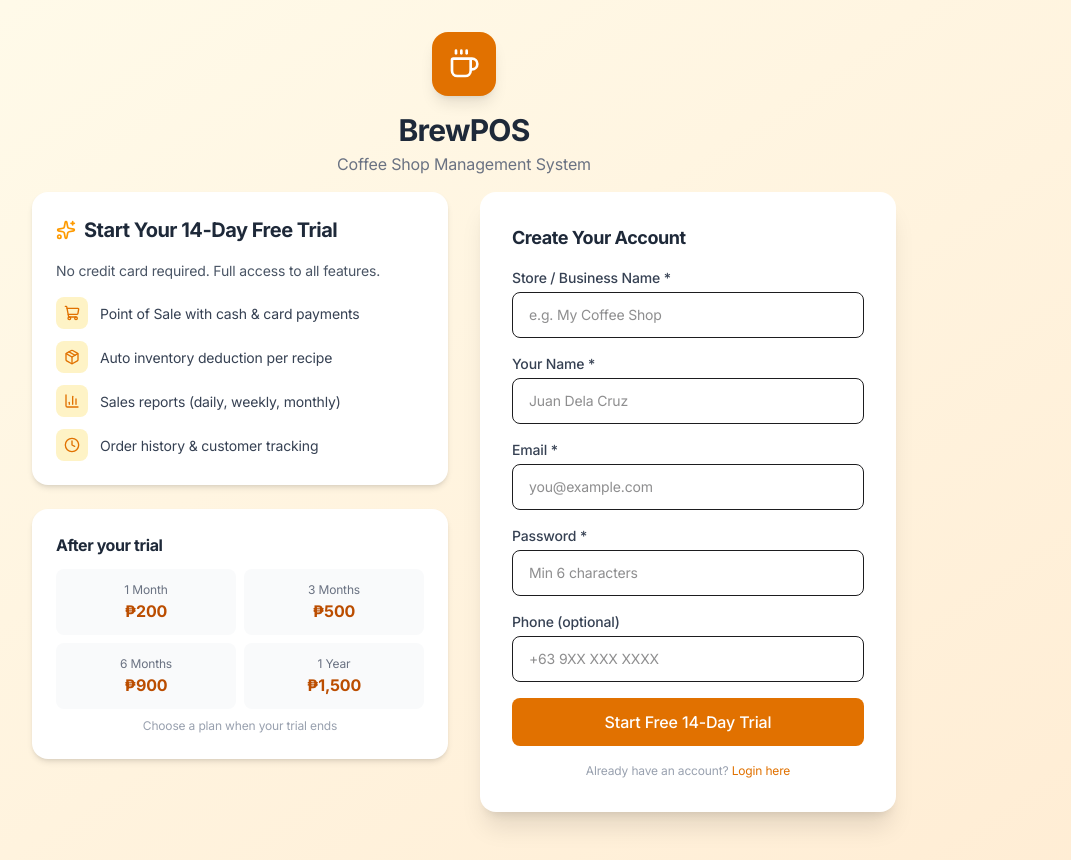
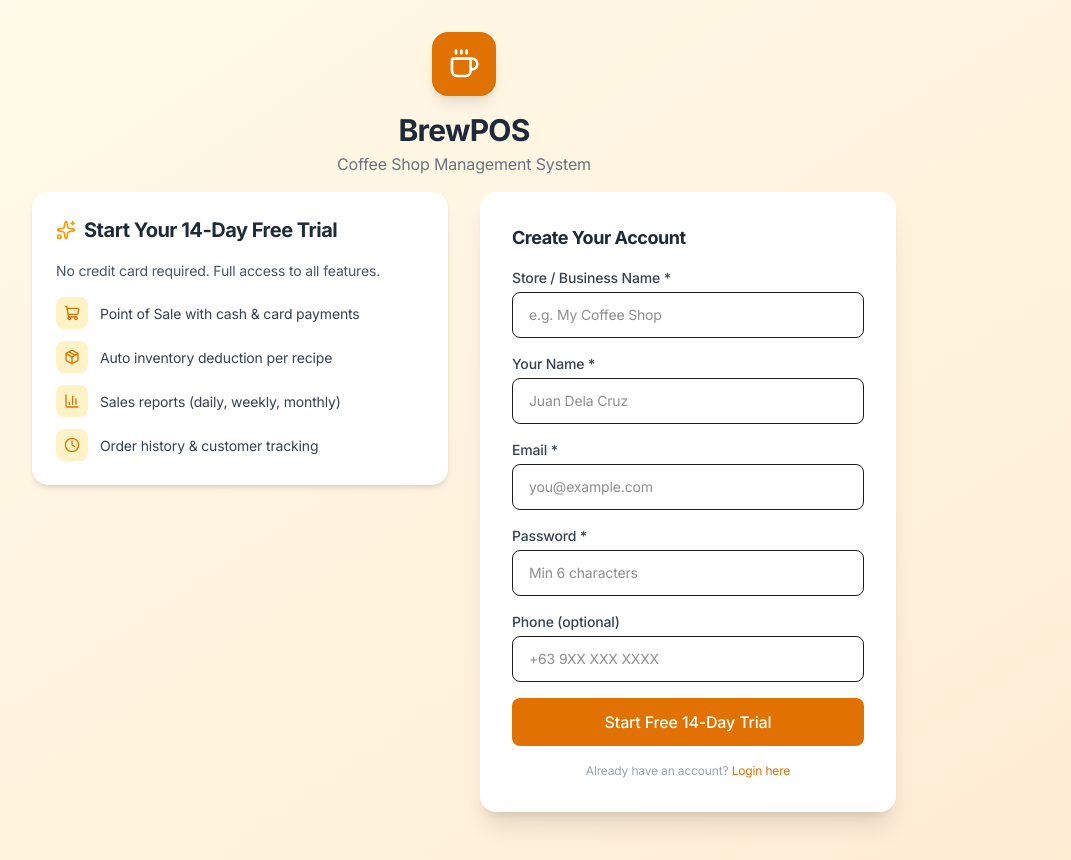
Before and after one commit to cholloSalvador/brewpos, a Next.js app: page /trial in a window 1280 px wide. Shown: the whole page, without its empty margins (176-1247 px from the left). Built offline with nearby package versions, Linux system fonts and the light colour scheme.

Commit message:
Remove pricing from trial landing page

```diff
--- a/src/app/trial/page.tsx
+++ b/src/app/trial/page.tsx
@@ -99,24 +99,6 @@ export default function TrialPage() {
               </div>
             </div>
 
-            {/* Pricing after trial */}
-            <div className="bg-white rounded-2xl p-6 shadow-md">
-              <h3 className="font-bold text-gray-800 mb-3">After your trial</h3>
-              <div className="grid grid-cols-2 gap-2">
-                {[
-                  { label: "1 Month", price: "₱200" },
-                  { label: "3 Months", price: "₱500" },
-                  { label: "6 Months", price: "₱900" },
-                  { label: "1 Year", price: "₱1,500" },
-                ].map((p) => (
-                  <div key={p.label} className="bg-gray-50 rounded-lg p-3 text-center">
-                    <p className="text-xs text-gray-500">{p.label}</p>
-                    <p className="font-bold text-amber-700">{p.price}</p>
-                  </div>
-                ))}
-              </div>
-              <p className="text-xs text-gray-400 mt-2 text-center">Choose a plan when your trial ends</p>
-            </div>
           </div>
 
           {/* Right: Form */}
```
